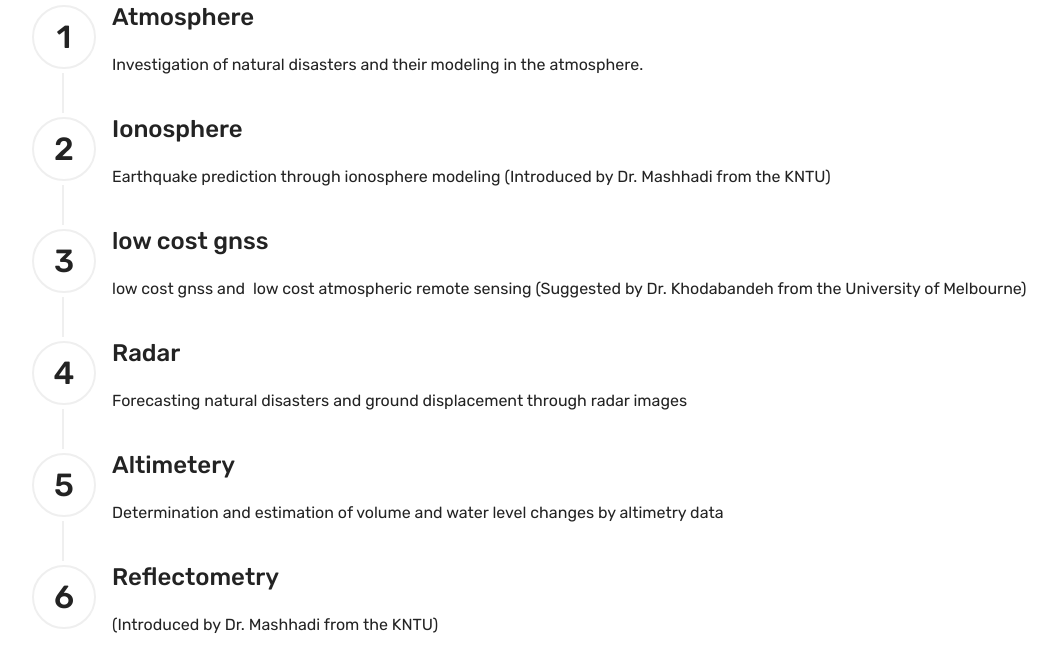
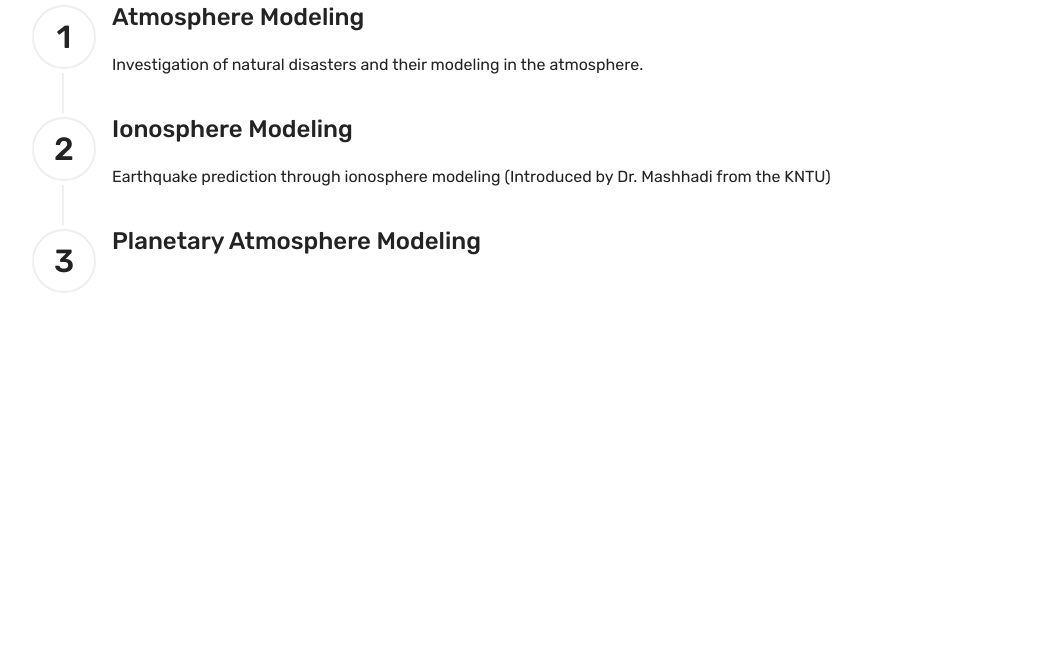
Before and after one commit to parmilad/miladaghaei, a plain HTML site: page page4.html in a window 1280 px wide. Shown: the part 167-835 px from the top of the page, without its empty margins (53-1110 px from the left). After the commit the page ends 800 px from the top, so only its background shows below. Drawn offline with Linux system fonts and the light colour scheme.

Commit message:
create github pages

```diff
--- a/page1.html
+++ b/page1.html
@@ -189,7 +189,7 @@
 </section>
 
 
-  <section class="engine"><a href="https://mobirise.info/u">bootstrap responsive templates</a></section><script src="assets/web/assets/jquery/jquery.min.js"></script>
+  <section class="engine"><a href="https://mobirise.info/m">free web design templates</a></section><script src="assets/web/assets/jquery/jquery.min.js"></script>
   <script src="assets/popper/popper.min.js"></script>
   <script src="assets/bootstrap/js/bootstrap.min.js"></script>
   <script src="assets/tether/tether.min.js"></script>
--- a/page4.html
+++ b/page4.html
@@ -40,7 +40,7 @@
                         </h3>
                     </div>
                     <div class="step-text-content">
-                        <h4 class="mbr-step-title pb-3 mbr-fonts-style display-5">Atmosphere</h4>
+                        <h4 class="mbr-step-title pb-3 mbr-fonts-style display-5">Atmosphere Modeling</h4>
                         <p class="mbr-step-text mbr-fonts-style display-7">
                             Investigation of natural disasters and their modeling in the atmosphere. &nbsp; &nbsp; &nbsp; &nbsp; &nbsp; &nbsp; &nbsp; &nbsp; &nbsp; &nbsp; &nbsp; &nbsp;&nbsp;</p>
                     </div>
@@ -55,57 +55,9 @@
                         </h3>
                     </div>
                     <div class="step-text-content">
-                        <h4 class="mbr-step-title pb-3 mbr-fonts-style display-5">Ionosphere</h4>
+                        <h4 class="mbr-step-title pb-3 mbr-fonts-style display-5">Ionosphere Modeling</h4>
                         <p class="mbr-step-text mbr-fonts-style display-7">
                             Earthquake prediction through ionosphere modeling (Introduced by Dr. Mashhadi from the KNTU) &nbsp; &nbsp; &nbsp; &nbsp; &nbsp; &nbsp; &nbsp; &nbsp; &nbsp; &nbsp; &nbsp; &nbsp;&nbsp;</p>
-                    </div>
-                </div>
-            </div>
-
-            <div class="card separline pb-4">
-                <div class="step-element d-flex">
-                    <div class="step-wrapper pr-3">
-                        <h3 class="step d-flex align-items-center justify-content-center">
-                            3
-                        </h3>
-                    </div>
-                    <div class="step-text-content">
-                        <h4 class="mbr-step-title pb-3 mbr-fonts-style display-5">low cost gnss</h4>
-                        <p class="mbr-step-text mbr-fonts-style display-7">
-                            low cost gnss and &nbsp;low cost atmospheric remote sensing (Suggested by Dr. Khodabandeh from the University of Melbourne)</p>
-                    </div>
-                </div>
-            </div>
-
-            <div class="card separline pb-4">
-                <div class="step-element d-flex">
-                    <div class="step-wrapper pr-3">
-                        <h3 class="step d-flex align-items-center justify-content-center">
-                            4
-                        </h3>
-                    </div>
-                    <div class="step-text-content">
-                        <h4 class="mbr-step-title pb-3 mbr-fonts-style display-5">Radar</h4>
-                        <p class="mbr-step-text mbr-fonts-style display-7">
-                            Forecasting natural disasters and ground displacement through radar images
-                        </p>
-                    </div>
-                </div>
-            </div>
-
-            <div class="card separline pb-4">
-                <div class="step-element d-flex">
-                    <div class="step-wrapper pr-3">
-                        <h3 class="step d-flex align-items-center justify-content-center">
-                            5
-                        </h3>
-                    </div>
-                    <div class="step-text-content">
-                        <h4 class="mbr-step-title pb-3 mbr-fonts-style display-5">
-                            Altimetery</h4>
-                        <p class="mbr-step-text mbr-fonts-style display-7">
-                            Determination and estimation of volume and water level changes by altimetry data
-                        </p>
                     </div>
                 </div>
             </div>
@@ -114,17 +66,21 @@
                 <div class="step-element d-flex">
                     <div class="step-wrapper pr-3">
                         <h3 class="step d-flex align-items-center justify-content-center">
-                            6
+                            3
                         </h3>
                     </div>
                     <div class="step-text-content">
-                        <h4 class="mbr-step-title pb-3 mbr-fonts-style display-5">
-                            Reflectometry
-                        </h4>
-                        <p class="mbr-step-text mbr-fonts-style display-7">(Introduced by Dr. Mashhadi from the KNTU)&nbsp;</p>
+                        <h4 class="mbr-step-title pb-3 mbr-fonts-style display-5">Planetary Atmosphere Modeling</h4>
+                        <p class="mbr-step-text mbr-fonts-style display-7"></p>
                     </div>
                 </div>
             </div>
+
+
+
+
+
+
 
 
 
@@ -136,7 +92,7 @@
 </section>
 
 
-  <section class="engine"><a href="https://mobirise.info/b">how to create a website for free</a></section><script src="assets/web/assets/jquery/jquery.min.js"></script>
+  <section class="engine"><a href="https://mobirise.info/j">website templates</a></section><script src="assets/web/assets/jquery/jquery.min.js"></script>
   <script src="assets/popper/popper.min.js"></script>
   <script src="assets/bootstrap/js/bootstrap.min.js"></script>
   <script src="assets/tether/tether.min.js"></script>
```
Also changed, not shown: index.html (+2 -2 lines), page2.html (+1 -1 lines), page3.html (+1 -1 lines), 1 other file.
